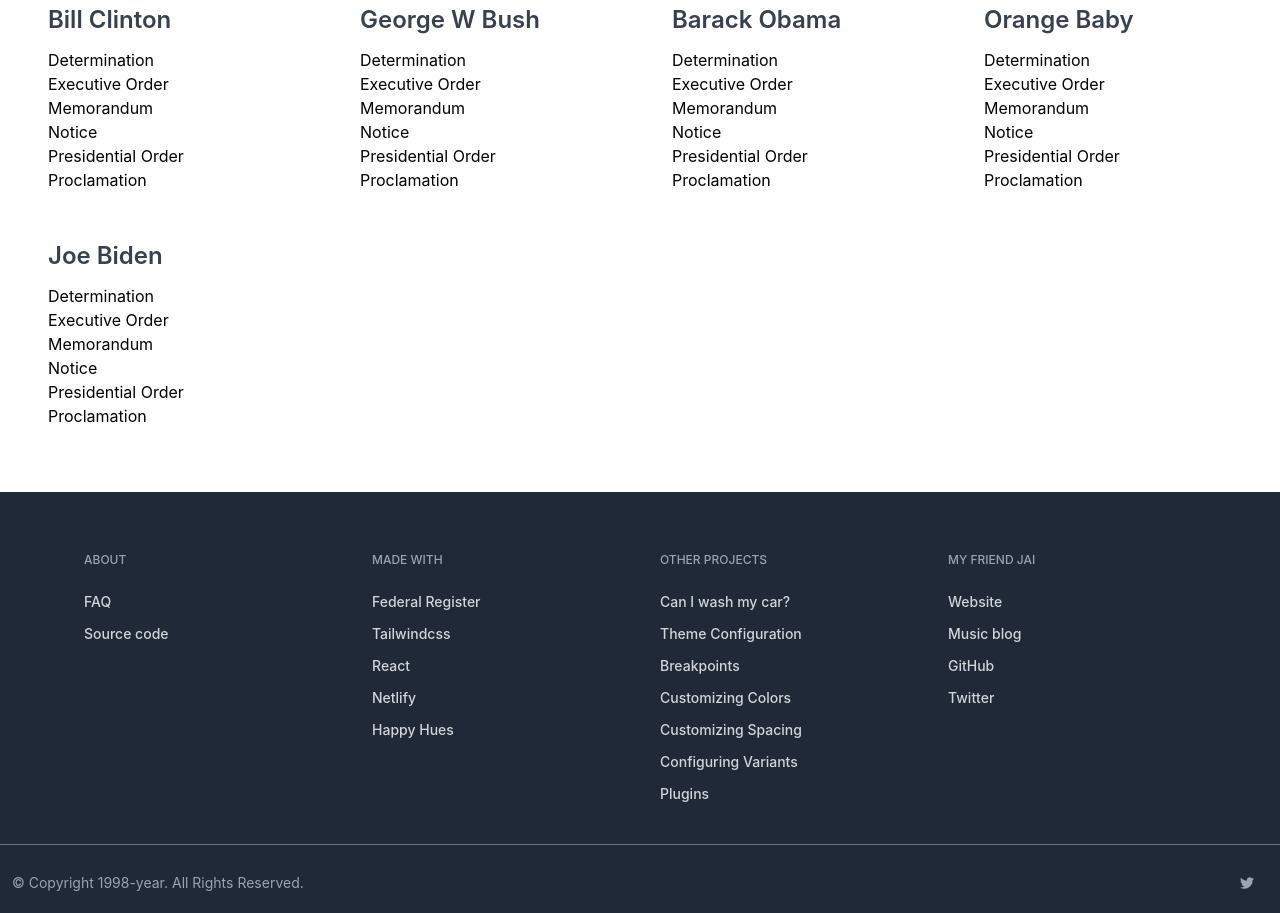
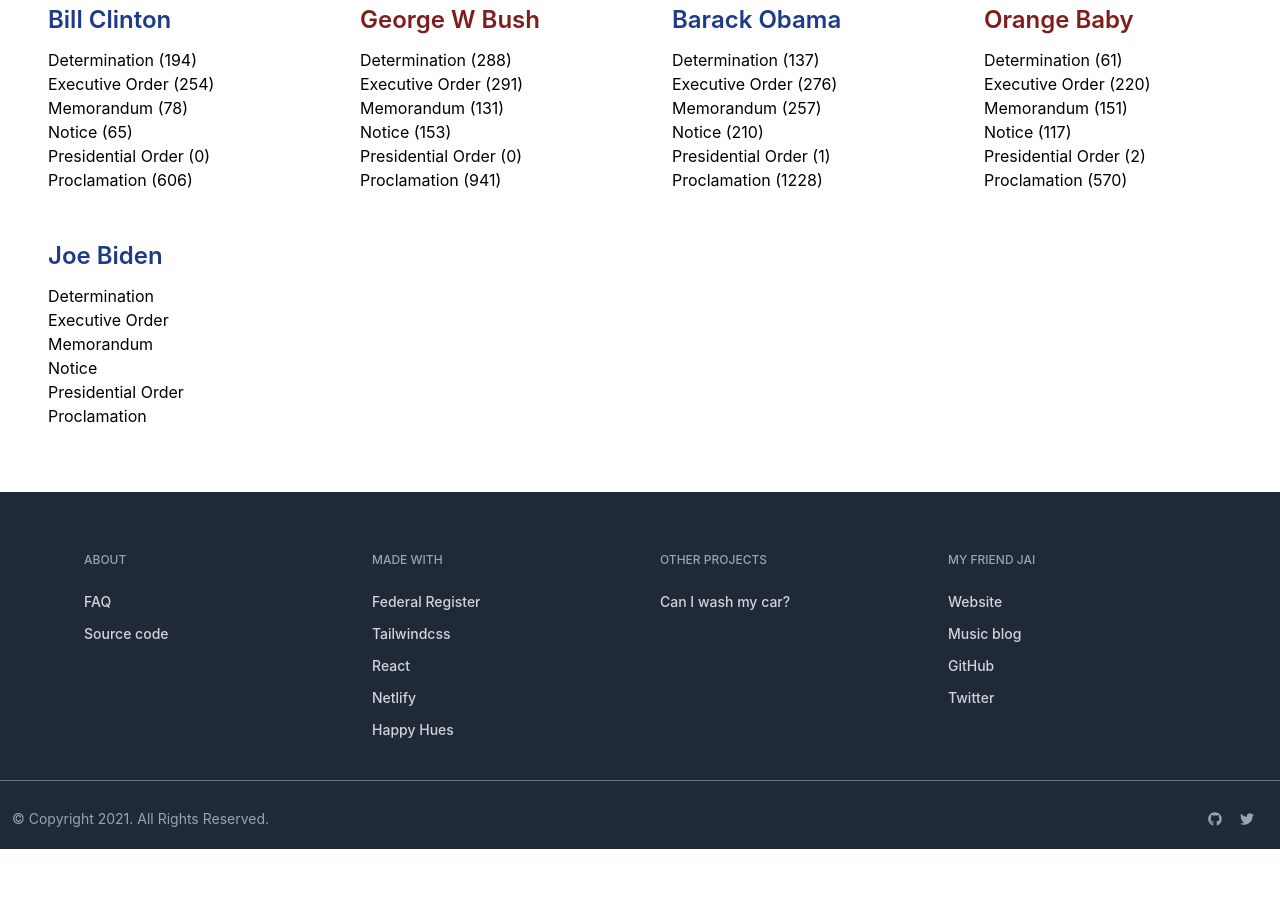
Before and after one commit to iJKTen/federal-register, a React (Create React App) app: page / in a window 1280 px wide. Shown: the part 140-1053 px from the top of the page. After the commit the page ends 989 px from the top, so only its background shows below. Built offline with nearby package versions, Linux system fonts and the light colour scheme.

Commit message:
more updates

```diff
--- a/src/App/App.js
+++ b/src/App/App.js
@@ -3,15 +3,16 @@
   BrowserRouter as Router,
   Switch,
   Route
-} from "react-router-dom";
+} from 'react-router-dom';
 
 import Footer from './Footer';
 const Home = lazy(() => import('../Home'));
 const Documents = lazy(() => import('../Documents'));
+const FAQ = lazy(() => import('../FAQ'));
 
 function App() {
   return (
-    <div className="md:container md:mx-auto">
+    <div>
       <header className='text-center'>
         <h1 className='font-bold text-lg title-font lg:text-4xl mt-4'>
           <a href='/'>
@@ -20,12 +21,13 @@
         </h1>
         <p>Presidential documents signed since 1994</p>
       </header>
-      <main>
+      <main className='md:container md:mx-auto'>
         <Router>
           <Suspense fallback={<div>Loading...</div>}>
             <Switch>
-              <Route path="/:president/:documentType" component={Documents} />
-              <Route path="/" component={Home} />
+              <Route path='/faq' component={FAQ} />
+              <Route path='/:president/:documentType' component={Documents} />
+              <Route path='/' component={Home} />
             </Switch>
           </Suspense>
         </Router>
--- a/src/App/Footer.js
+++ b/src/App/Footer.js
@@ -1,157 +1,140 @@
 import { FontAwesomeIcon } from '@fortawesome/react-fontawesome';
-import { faTwitter } from '@fortawesome/free-brands-svg-icons';
+import { faTwitter, faGithub } from '@fortawesome/free-brands-svg-icons';
 
 const Footer = () => {
     return (
-        <footer className="bg-gray-800 pt-10 sm:mt-10 pt-10">
-            <div className="max-w-6xl m-auto text-gray-800 flex flex-wrap justify-left">
-                <div className="p-5 w-1/2 sm:w-4/12 md:w-3/12">
-                    <div className="text-xs uppercase text-gray-400 font-medium mb-6">
+        <footer className='bg-gray-800 pt-10 sm:mt-10 pt-10'>
+            <div className='max-w-6xl m-auto text-gray-800 flex flex-wrap justify-left'>
+                <div className='p-5 w-1/2 sm:w-4/12 md:w-3/12'>
+                    <div className='text-xs uppercase text-gray-400 font-medium mb-6'>
                         About
                     </div>
                     <a
-                        href="/faq"
-                        className="my-3 block text-gray-300 hover:text-gray-100 text-sm font-medium duration-700">
+                        href='/faq'
+                        className='my-3 block text-gray-300 hover:text-gray-100 text-sm font-medium duration-700'>
                         FAQ
                     </a>
                     <a
                         target='_blank'
                         rel='nofollow noreferrer'
-                        href="//github.com/iJKTen/federal-register"
-                        className="my-3 block text-gray-300 hover:text-gray-100 text-sm font-medium duration-700">
+                        href='//github.com/iJKTen/federal-register'
+                        className='my-3 block text-gray-300 hover:text-gray-100 text-sm font-medium duration-700'>
                         Source code
                     </a>
                 </div>
-                <div className="p-5 w-1/2 sm:w-4/12 md:w-3/12">
-                    <div className="text-xs uppercase text-gray-400 font-medium mb-6">
+                <div className='p-5 w-1/2 sm:w-4/12 md:w-3/12'>
+                    <div className='text-xs uppercase text-gray-400 font-medium mb-6'>
                         Made With
                     </div>
                     <a
                         target='_blank'
                         rel='nofollow noreferrer'
                         href='//www.federalregister.gov/reader-aids/developer-resources/rest-api'
-                        className="my-3 block text-gray-300 hover:text-gray-100 text-sm font-medium duration-700">
+                        className='my-3 block text-gray-300 hover:text-gray-100 text-sm font-medium duration-700'>
                         Federal Register
                     </a>
                     <a
                         target='_blank'
                         rel='nofollow noreferrer'
                         href='//tailwindcss.com'
-                        className="my-3 block text-gray-300 hover:text-gray-100 text-sm font-medium duration-700">
+                        className='my-3 block text-gray-300 hover:text-gray-100 text-sm font-medium duration-700'>
                         Tailwindcss
                     </a>
                     <a
                         target='_blank'
                         rel='nofollow noreferrer'
-                        href="//reactjs.com"
-                        className="my-3 block text-gray-300 hover:text-gray-100 text-sm font-medium duration-700">
+                        href='//reactjs.com'
+                        className='my-3 block text-gray-300 hover:text-gray-100 text-sm font-medium duration-700'>
                         React
                     </a>
                     <a
                         target='_blank'
                         rel='nofollow noreferrer'
                         href='//netlify.com'
-                        className="my-3 block text-gray-300 hover:text-gray-100 text-sm font-medium duration-700">
+                        className='my-3 block text-gray-300 hover:text-gray-100 text-sm font-medium duration-700'>
                         Netlify
                     </a>
                     <a
                         target='_blank'
                         rel='nofollow noreferrer'
                         href='//www.happyhues.co'
-                        className="my-3 block text-gray-300 hover:text-gray-100 text-sm font-medium duration-700">
+                        className='my-3 block text-gray-300 hover:text-gray-100 text-sm font-medium duration-700'>
                         Happy Hues
                     </a>
                 </div>
 
-                <div className="p-5 w-1/2 sm:w-4/12 md:w-3/12">
-                    <div className="text-xs uppercase text-gray-400 font-medium mb-6">
+                <div className='p-5 w-1/2 sm:w-4/12 md:w-3/12'>
+                    <div className='text-xs uppercase text-gray-400 font-medium mb-6'>
                         Other Projects
                     </div>
                     <a
                         target='_blank'
                         rel='nofollow noreferrer'
-                        href="//CanIWashMyCar.netlify.app"
-                        className="my-3 block text-gray-300 hover:text-gray-100 text-sm font-medium duration-700">
+                        href='//CanIWashMyCar.netlify.app'
+                        className='my-3 block text-gray-300 hover:text-gray-100 text-sm font-medium duration-700'>
                         Can I wash my car?
                     </a>
-                    <a href="#" className="my-3 block text-gray-300 hover:text-gray-100 text-sm font-medium duration-700">
-                        Theme Configuration
-            </a>
-                    <a href="#" className="my-3 block text-gray-300 hover:text-gray-100 text-sm font-medium duration-700">
-                        Breakpoints
-            </a>
-                    <a href="#" className="my-3 block text-gray-300 hover:text-gray-100 text-sm font-medium duration-700">
-                        Customizing Colors
-            </a>
-                    <a href="#" className="my-3 block text-gray-300 hover:text-gray-100 text-sm font-medium duration-700">
-                        Customizing Spacing
-            </a>
-                    <a href="#" className="my-3 block text-gray-300 hover:text-gray-100 text-sm font-medium duration-700">
-                        Configuring Variants
-            </a>
-                    <a href="#" className="my-3 block text-gray-300 hover:text-gray-100 text-sm font-medium duration-700">
-                        Plugins
-            </a>
                 </div>
 
-                <div className="p-5 w-1/2 sm:w-4/12 md:w-3/12">
-                    <div className="text-xs uppercase text-gray-400 font-medium mb-6">
+                <div className='p-5 w-1/2 sm:w-4/12 md:w-3/12'>
+                    <div className='text-xs uppercase text-gray-400 font-medium mb-6'>
                         My Friend Jai
                     </div>
                     <a
                         target='_blank'
                         rel='nofollow noreferrer'
-                        href="//MyFriendJai.com"
-                        className="my-3 block text-gray-300 hover:text-gray-100 text-sm font-medium duration-700">
+                        href='//MyFriendJai.com'
+                        className='my-3 block text-gray-300 hover:text-gray-100 text-sm font-medium duration-700'>
                         Website
                     </a>
                     <a
                         target='_blank'
                         rel='nofollow noreferrer'
-                        href="//MusicFrom.MyFriendJai.com"
-                        className="my-3 block text-gray-300 hover:text-gray-100 text-sm font-medium duration-700">
+                        href='//MusicFrom.MyFriendJai.com'
+                        className='my-3 block text-gray-300 hover:text-gray-100 text-sm font-medium duration-700'>
                         Music blog
                     </a>
                     <a
                         target='_blank'
                         rel='nofollow noreferrer'
-                        href="//github.com/iJKTen"
-                        className="my-3 block text-gray-300 hover:text-gray-100 text-sm font-medium duration-700">
+                        href='//github.com/iJKTen'
+                        className='my-3 block text-gray-300 hover:text-gray-100 text-sm font-medium duration-700'>
                         GitHub
                     </a>
                     <a
                         target='_blank'
                         rel='nofollow noreferrer'
-                        href="//twitter.com/MyFriendJai"
-                        className="my-3 block text-gray-300 hover:text-gray-100 text-sm font-medium duration-700">
+                        href='//twitter.com/MyFriendJai'
+                        className='my-3 block text-gray-300 hover:text-gray-100 text-sm font-medium duration-700'>
                         Twitter
                     </a>
                 </div>
             </div>
-            <div className="pt-2">
-                <div className="flex pb-5 px-3 m-auto pt-5
+            <div className='pt-2'>
+                <div className='flex pb-5 px-3 m-auto pt-5
             border-t border-gray-500 text-gray-400 text-sm
-            flex-col md:flex-row max-w-7xl">
-                    <div className="mt-2">
-                        &copy; Copyright 1998-year. All Rights Reserved.
+            flex-col md:flex-row max-w-7xl'>
+                    <div className='mt-2'>
+                        &copy; Copyright 2021. All Rights Reserved.
                     </div>
-                    <div className="md:flex-auto md:flex-row-reverse mt-2 flex-row flex">
+                    <div className='md:flex-auto md:flex-row-reverse mt-2 flex-row flex'>
                         <a
+                            title='Twitter'
                             target='_blank'
                             rel='nofollow noreferrer'
-                            href="//twitter.com/MyFriendJai"
-                            className="w-6 mx-1">
+                            href='//twitter.com/MyFriendJai'
+                            className='w-6 mx-1'>
                             <FontAwesomeIcon
                                 icon={faTwitter}></FontAwesomeIcon>
                         </a>
-                        <a href="#" className="w-6 mx-1">
-                            <i className="uil uil-youtube"></i>
-                        </a>
-                        <a href="#" className="w-6 mx-1">
-                            <i className="uil uil-linkedin"></i>
-                        </a>
-                        <a href="#" className="w-6 mx-1">
-                            <i className="uil uil-instagram"></i>
+                        <a
+                            title='Github'
+                            target='_blank'
+                            rel='nofollow noreferrer'
+                            href='//github.com/iJKTen'
+                            className='w-6 mx-1'>
+                            <FontAwesomeIcon
+                                icon={faGithub}></FontAwesomeIcon>
                         </a>
                     </div>
                 </div>
--- a/src/Data/Presidents.js
+++ b/src/Data/Presidents.js
@@ -3,7 +3,10 @@
         url: 'william-j-clinton',
         displayName: 'Bill Clinton',
         imgUrl: '//upload.wikimedia.org/wikipedia/commons/d/d3/Bill_Clinton.jpg',
-        duration: '1993 - 2001',
+        term: {
+            begin: 1993,
+            end: 2001
+        },
         vicePresident: 'Al Gore',
         bio: 'William Jefferson Clinton (born August 19, 1946) is an American lawyer and politician who served as the 42nd president of the United States from 1993 to 2001. Prior to his presidency, he served as governor of Arkansas (1979–1981 and 1983–1992) and as attorney general of Arkansas (1977–1979). A member of the Democratic Party, Clinton was known as a New Democrat, and many of his policies reflected a centrist "Third Way" political philosophy. He is the husband of former secretary of state, former U.S. senator, and two-time candidate for president Hillary Clinton.',
         social: {
@@ -12,13 +15,25 @@
             facebook: 'https://www.facebook.com/billclinton',
             instagram: null
 
-        }
+        },
+        documentsCount: {
+            Determination: 194,
+            'Executive Order': 254,
+            Memorandum: 78,
+            Notice: 65,
+            'Presidential Order': 0,
+            Proclamation: 606
+        },
+        party: 'Democrat'
     },
     {
         url: 'george-w-bush',
         displayName: 'George W Bush',
         imgUrl: '//upload.wikimedia.org/wikipedia/commons/thumb/d/d4/George-W-Bush.jpeg/1920px-George-W-Bush.jpeg',
-        duration: '2001 - 2009',
+        term: {
+            begin: 2001,
+            end: 2009
+        },
         vicePresident: 'Dick Cheney',
         bio: 'George Walker Bush (born July 6, 1946) is an American politician and businessman who served as the 43rd president of the United States from 2001 to 2009. A member of the Republican Party, he had previously served as the 46th governor of Texas from 1995 to 2000. Born into the Bush family, his father, George H. W. Bush, served as the 41st president of the United States from 1989 to 1993.',
         social: {
@@ -27,13 +42,25 @@
             facebook: 'https://www.facebook.com/georgewbush',
             instagram: 'https://www.instagram.com/georgewbush'
 
-        }
+        },
+        documentsCount: {
+            Determination: 288,
+            'Executive Order': 291,
+            Memorandum: 131,
+            Notice: 153,
+            'Presidential Order': 0,
+            Proclamation: 941
+        },
+        party: 'Republican'
     },
     {
         url: 'barack-obama',
         displayName: 'Barack Obama',
         imgUrl: '//upload.wikimedia.org/wikipedia/commons/thumb/8/8d/President_Barack_Obama.jpg/1920px-President_Barack_Obama.jpg',
-        duration: '2009 - 2017',
+        term: {
+            begin: 2009,
+            end: 2017
+        },
         vicePresident: 'Joe Biden',
         bio: 'Barack Hussein Obama II (born August 4, 1961) is an American politician and attorney who served as the 44th president of the United States from 2009 to 2017. A member of the Democratic Party, Obama was the first African-American president of the United States. He previously served as a U.S. senator from Illinois from 2005 to 2008 and an Illinois state senator from 1997 to 2004. ',
         social: {
@@ -43,13 +70,25 @@
             instagram: 'https://www.instagram.com/barackobama/',
             youtube: 'https://www.youtube.com/obamawhitehouse/videos'
 
-        }
+        },
+        documentsCount: {
+            Determination: 137,
+            'Executive Order': 276,
+            Memorandum: 257,
+            Notice: 210,
+            'Presidential Order': 1,
+            Proclamation: 1228
+        },
+        party: 'Democrat'
     },
     {
         url: 'donald-trump',
         displayName: 'Orange Baby',
         imgUrl: '//www.solidbackgrounds.com/images/1280x1024/1280x1024-burnt-orange-solid-color-background.jpg',
-        duration: '2017 - 2021',
+        term: {
+            begin: 2017,
+            end: 2021
+        },
         vicePresident: 'Mike Pence',
         bio: 'Orange baby',
         social: {
@@ -57,13 +96,25 @@
             twitter: 'https://twitter.com/BillClinton',
             facebook: 'https://www.facebook.com/billclinton'
 
-        }
+        },
+        documentsCount: {
+            Determination: 61,
+            'Executive Order': 220,
+            Memorandum: 151,
+            Notice: 117,
+            'Presidential Order': 2,
+            Proclamation: 570
+        },
+        party: 'Republican'
     },
     {
         url: 'joe-biden',
         displayName: 'Joe Biden',
         imgUrl: '//upload.wikimedia.org/wikipedia/commons/thumb/2/20/Joe_Biden_official_portrait_2013_cropped.jpg/1920px-Joe_Biden_official_portrait_2013_cropped.jpg',
-        duration: '2021 - Present',
+        term: {
+            begin: 2021,
+            end: null
+        },
         vicePresident: 'Kamala Harris',
         bio: 'Joseph Robinette Biden Jr. (born November 20, 1942) is an American politician serving as the 46th and current president of the United States. A member of the Democratic Party, he served as the 47th vice president from 2009 to 2017 under Barack Obama and represented Delaware in the United States Senate from 1973 to 2009.',
         social: {
@@ -73,7 +124,16 @@
             instagram: 'https://www.instagram.com/joebiden/',
             youtube: 'https://www.youtube.com/joebiden'
 
-        }
+        },
+        documentsCount: {
+            Determination: null,
+            'Executive Order': null,
+            Memorandum: null,
+            Notice: null,
+            'Presidential Order': null,
+            Proclamation: null
+        },
+        party: 'Democrat'
     }
 ];
 
--- a/src/Documents/Documents.js
+++ b/src/Documents/Documents.js
@@ -17,7 +17,7 @@
 
     return (
         <section>
-            <div className="container px-8 pt-10 mx-auto lg:px-4">
+            <div className="container px-8 mx-auto lg:px-4">
                 <PresidentInfo
                     president={currentPresident}
                 />
--- a/src/Documents/DocumentsList.js
+++ b/src/Documents/DocumentsList.js
@@ -1,6 +1,7 @@
 import DocumentItem from './DocumentItem';
 
 const DocumentsList = ({ documents }) => {
+    console.log(documents)
     const documentsData = documents.map((item, index) => (
         <DocumentItem
             key={index}
--- /dev/null
+++ b/src/FAQ/index.js
@@ -0,0 +1,3 @@
+import FAQ from './faq';
+
+export default FAQ;
--- a/src/Home/DocumentType.js
+++ b/src/Home/DocumentType.js
@@ -1,14 +1,16 @@
 const DocumentType = (props) => {
-    const data = props.docTypes.map((item, index) => (
+    const data = props.docTypes.map((item, index) => {
+        return (
             <li key={index}>
                 <a
                     title={`${props.president}'s ${item}`}
                     rel='nofollow noreferrer noopener'
                     href={`${props.president}/${item.toLowerCase().replaceAll(' ', '_')}`}>
-                {item}
+                    {item} {props.documentsCount[item] !== null ? `(${props.documentsCount[item]})` : ''}
                 </a>
             </li>
-    ));
+        )
+    });
 
     return (
         <ul>{data}</ul>
--- a/src/Home/PresidentsList.js
+++ b/src/Home/PresidentsList.js
@@ -6,10 +6,11 @@
         <div
             className="px-8 py-6 lg:w-1/4 md:w-full"
             key={index}>
-            <h2 className='mb-3 text-lg font-semibold text-gray-700 lg:text-2xl title-font'>
+            <h2 className={` ${item.party === 'Democrat' ? 'text-blue-900' : 'text-red-900'} mb-3 text-lg font-semibold text-gray-700 lg:text-2xl title-font`}>
                 {item.displayName}
             </h2>
             <DocumentType
+                documentsCount={item.documentsCount}
                 president={item.url}
                 docTypes={docTypes}
             ></DocumentType>
```
Also changed, not shown: src/Documents/PresidentInfo.js (+9 -5 lines), src/FAQ/faq.js (added, +7 -0 lines), src/hooks/useHttp.js (+9 -3 lines), 1 other file (tests, documents, lock files or other folders). Lines whose indentation alone changed are shown as unchanged.
